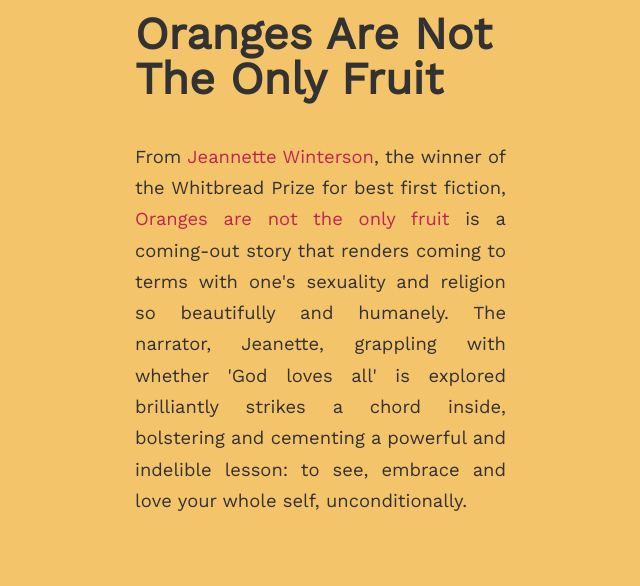
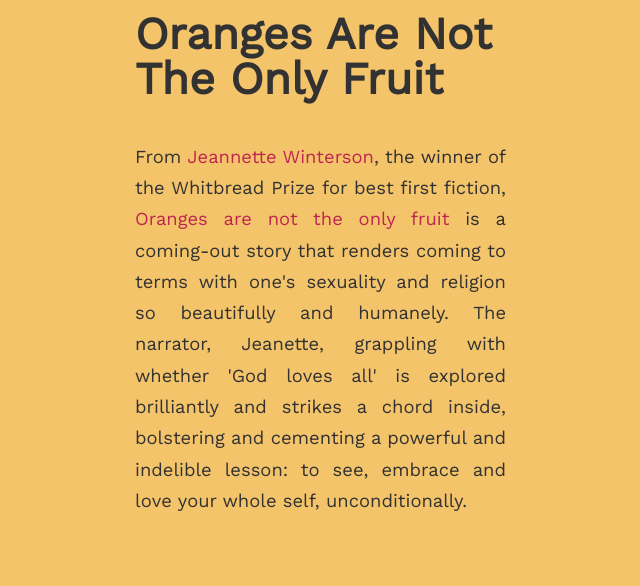
Before and after one commit to sogalipeau/diogenes-book-club, a plain HTML site: page index.html in a window 1280 px wide. Shown: the part 3380-3966 px from the top of the page, 5-645 px from the left. Drawn offline with nearby package versions, Linux system fonts and the light colour scheme; a web font is replaced by a local one.

Commit message:
Update index.html

```diff
--- a/index.html
+++ b/index.html
@@ -233,7 +233,7 @@
             <span class="novel">Oranges are not the only fruit</span> is a
             coming-out story that renders coming to terms with one's sexuality
             and religion so beautifully and humanely. The narrator, Jeanette,
-            grappling with whether 'God loves all' is explored brilliantly
+            grappling with whether 'God loves all' is explored brilliantly and
             strikes a chord inside, bolstering and cementing a powerful and
             indelible lesson: to see, embrace and love your whole self,
             unconditionally.
```
